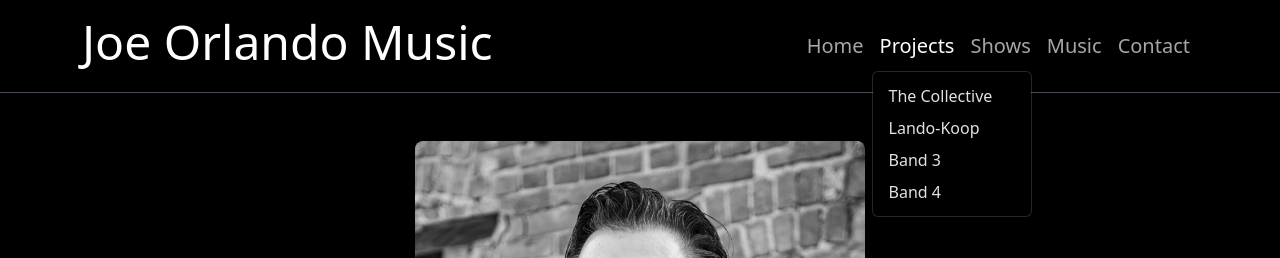
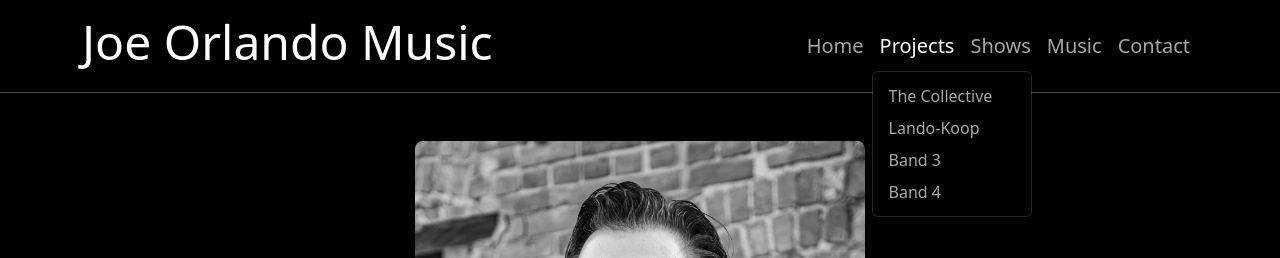
Before and after one commit to Robertjo97/JoeOrlandoMusic, a React (Vite) app: page / in a window 1280 px wide. Both pictures are taken after a click on the button "Projects". Shown: the top 258 px of the page. Built offline with nearby package versions, Linux system fonts and the light colour scheme.

Commit message:
Change dropdown text colors

```diff
--- a/src/components/Navbar.jsx
+++ b/src/components/Navbar.jsx
@@ -39,22 +39,22 @@ const NavBar = () => {
               </a>
               <ul className="dropdown-menu bg-black">
                 <li>
-                  <Link to="/about" className="dropdown-item">
+                  <Link to="/about" className="dropdown-item text-body-secondary">
                     The Collective
                   </Link>
                 </li>
                 <li>
-                  <Link to="/shows" className="dropdown-item">
+                  <Link to="/shows" className="dropdown-item text-body-secondary">
                     Lando-Koop
                   </Link>
                 </li>
                 <li>
-                  <Link to="#" className="dropdown-item">
+                  <Link to="#" className="dropdown-item text-body-secondary">
                     Band 3
                   </Link>
                 </li>
                 <li>
-                  <Link to="#" className="dropdown-item">
+                  <Link to="#" className="dropdown-item text-body-secondary">
                     Band 4
                   </Link>
                 </li>
```
